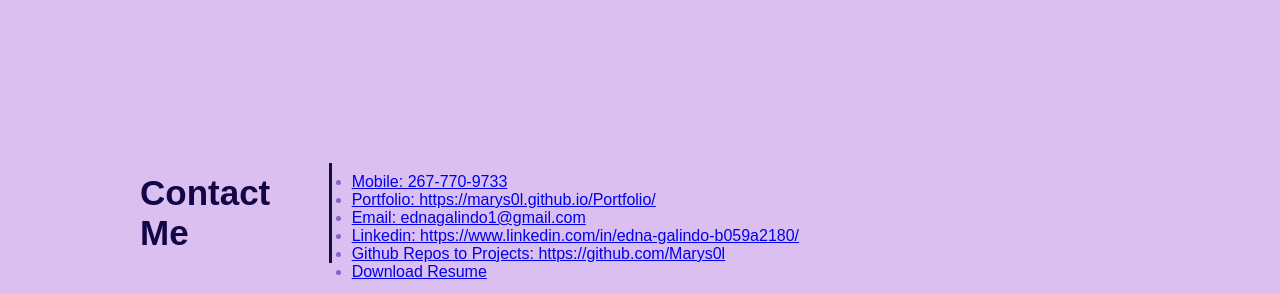
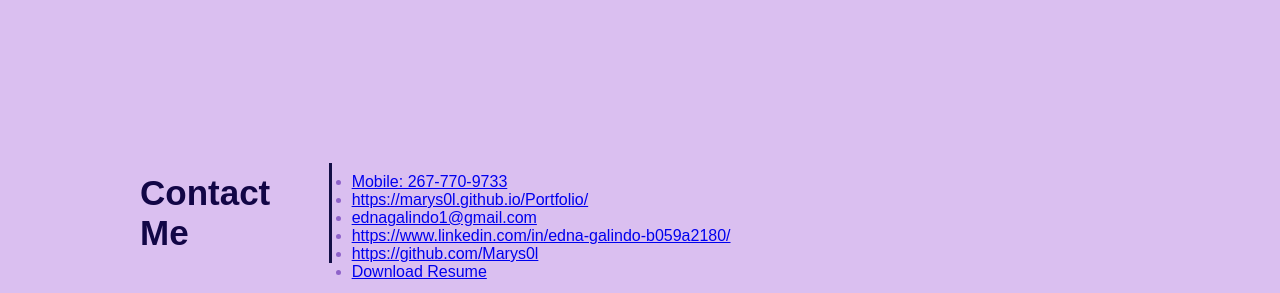
Before and after one commit to Marys0l/Portfolio, a plain HTML site: page index.html in a window 1280 px wide. Shown: the part 1364-1657 px from the top of the page. Drawn offline with Linux system fonts and the light colour scheme.

Commit message:
Update index.html
made some big oopsies

```diff
--- a/index.html
+++ b/index.html
@@ -97,16 +97,16 @@
                             <a href="#number">Mobile: 267-770-9733</a>
                         </li>
                         <li>
-                            <a href="#website">Portfolio: https://marys0l.github.io/Portfolio/</a>
+                            <a href="#website">https://marys0l.github.io/Portfolio/</a>
                         </li>
                         <li>
-                            <a href="#email">Email: ednagalindo1@gmail.com</a>
+                            <a href="#email">ednagalindo1@gmail.com</a>
                         </li>
                         <li>
-                            <a href="#linkedin">Linkedin: https://www.linkedin.com/in/edna-galindo-b059a2180/</a>
+                            <a href="#linkedin">https://www.linkedin.com/in/edna-galindo-b059a2180/</a>
                         </li>
                         <li>
-                            <a href="#github">Github Repos to Projects: https://github.com/Marys0l</a>
+                            <a href="#github">https://github.com/Marys0l</a>
                         </li>
                         <li>
                             <a href="ednaresumebootcamp.pdf" download>Download Resume</a>
```
